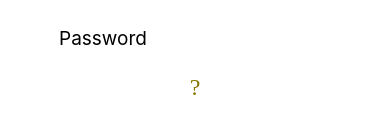
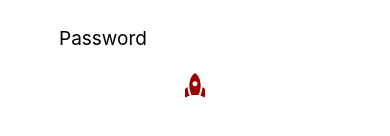
Before and after one commit to aniketnigam22/Food-Delivery-App, a React Native app: screen / in a window 390 px wide. Shown: the part 428-564 px from the top of the page. Built offline with nearby package versions, Linux system fonts and the light colour scheme.

Commit message:
vector icon added successfully

```diff
--- a/src/screens/LoginSignupScreen/SignupScreen.js
+++ b/src/screens/LoginSignupScreen/SignupScreen.js
@@ -21,8 +21,7 @@ const SignupScreen = () => {
                     <TextInput style={styles.input} placeholder='Password' />
                 </View>
 
-                <Icon name="md-beer" type="ionicon" color="#887700" />
-
+                <Icon name="rocket" size={30} color="#900" />
             </View>
         </>
     )
```
Also changed, not shown: 3 other files (tests, documents, lock files or other folders).
